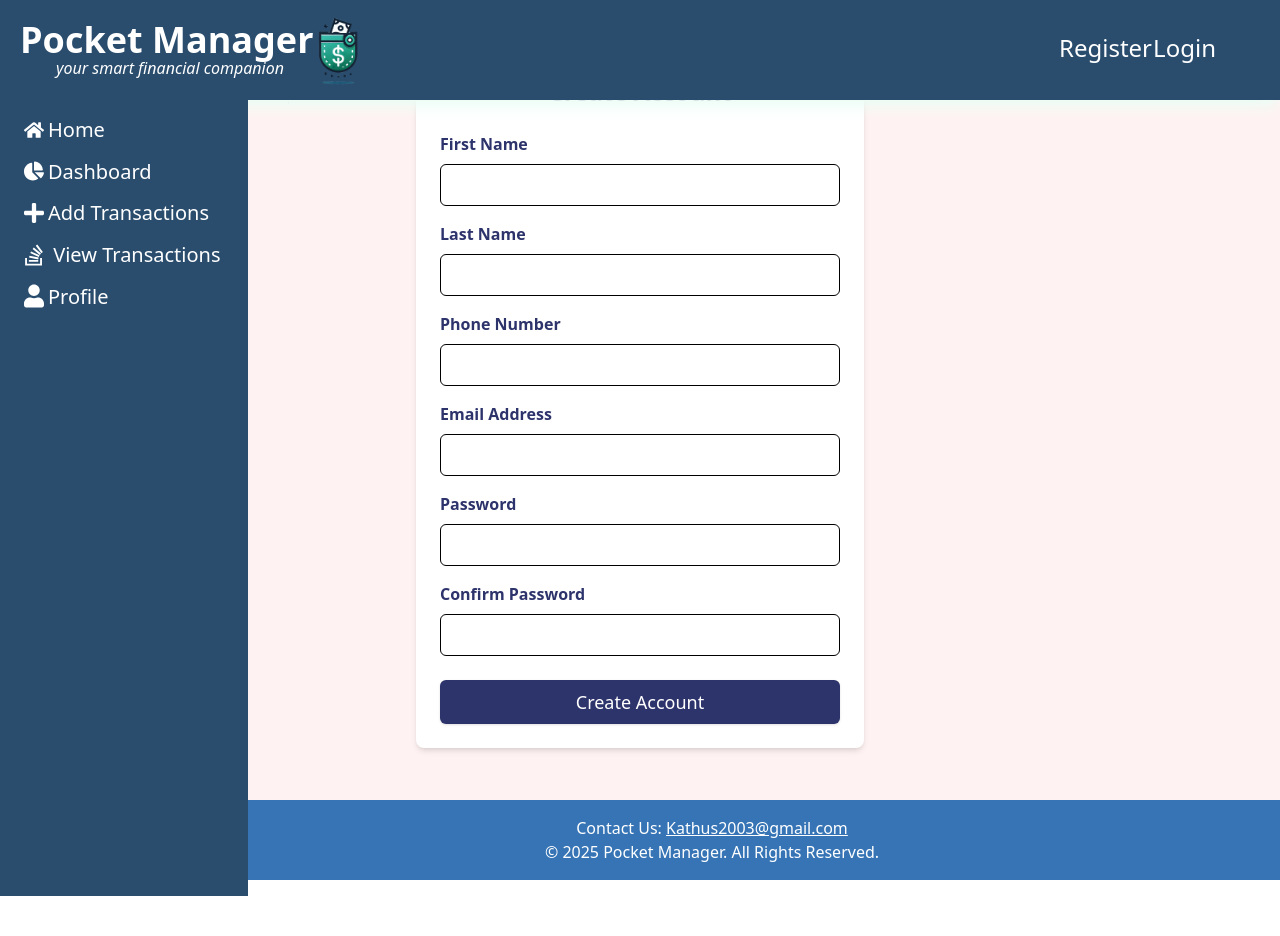
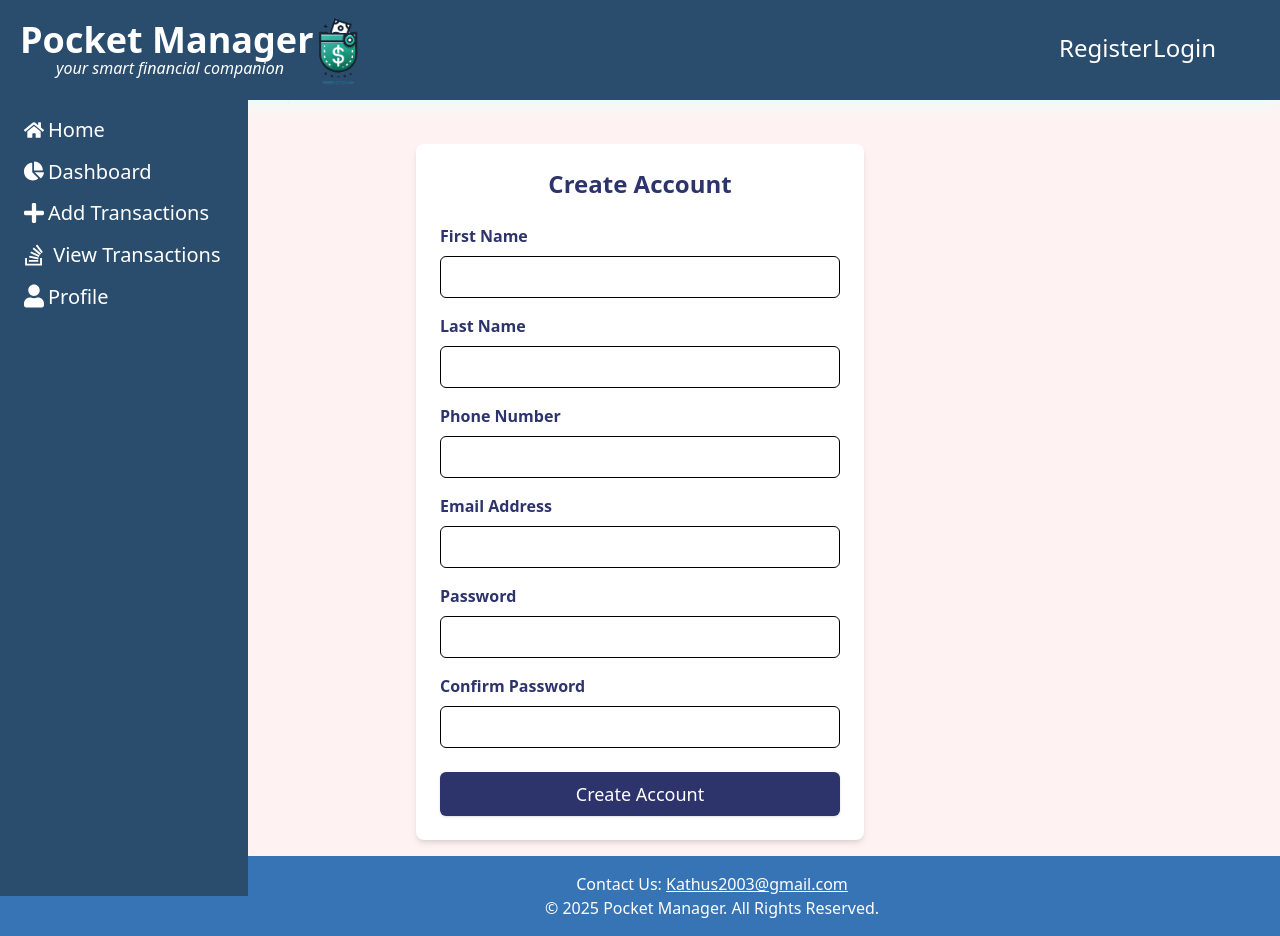
Before and after one commit to Kathuskan/May04, a React (Vite) app: page /signup in a window 1280 px wide. Before the commit the page ends 880 px from the top, so only its background shows below. Built offline with nearby package versions, Linux system fonts and the light colour scheme.

Commit message:
register alignment

```diff
--- a/src/components/Signup.jsx
+++ b/src/components/Signup.jsx
@@ -81,7 +81,7 @@ export const Signup = () => {
   };
 
   return (
-    <main className="flex items-center justify-center min-h-screen bg-[#FFF2F2] p-4">
+    <main className="flex items-center justify-center min-h-screen bg-[#FFF2F2] pt-36 p-4">
       <div className="w-full max-w-md bg-white shadow-md rounded-lg p-6">
         <h2 className="text-2xl font-bold text-[#2D336B] mb-6 text-center">Create Account</h2>
 
--- a/src/pages/Dashboard.jsx
+++ b/src/pages/Dashboard.jsx
@@ -122,9 +122,16 @@ export const Dashboard = () => {
                 <Link to='/profile' className="bg-gray-700 text-white py-2 rounded shadow hover:bg-gray-800 text-center">
                   Profile
                 </Link>
-                <Link to='/' className="bg-red-500 text-white py-2 rounded shadow hover:bg-red-600 text-center">
+                <div
+                  onClick={() => {
+                    localStorage.removeItem("user");
+                    window.location.href = "/"; // Redirect to landing or login
+                  }}
+                  className="bg-red-500 text-white py-2 rounded shadow hover:bg-red-600 text-center cursor-pointer"
+                >
                   Logout
-                </Link>
+                </div>
+
               </div>
             </section>
           </main>
```
